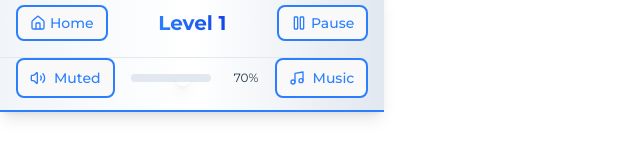
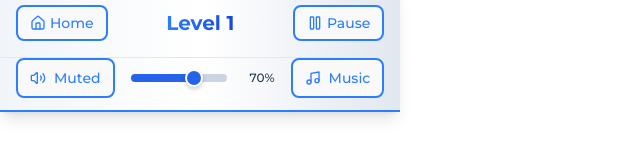
Before and after one commit to davinaleong/proj-lucide-memory, a React (Vite) app: page / in a window 1280 px wide. Both pictures are taken after a click on the button "START". Shown: the part 233-393 px from the top of the page, without its empty margins (0-640 px from the left). Built offline with nearby package versions, Linux system fonts and the light colour scheme; no server answers.

Commit message:
Done with the audio controls.

```diff
--- a/src/components/common/AudioControls.tsx
+++ b/src/components/common/AudioControls.tsx
@@ -68,35 +68,30 @@ export function AudioControls({
       </Button>
 
       {/* Volume Slider */}
-      {showVolumeSlider && !isMuted && (
-        <div className="flex items-center gap-2 min-w-[80px]">
+      {showVolumeSlider && (
+        <div className="flex items-center gap-2 min-w-[120px]">
           <input
             type="range"
             min="0"
             max="1"
             step="0.1"
-            value={masterVolume}
+            value={isMuted ? 0 : masterVolume}
             onChange={handleVolumeChange}
-            className="w-16 sm:w-20 h-2 bg-slate-200 rounded-lg appearance-none cursor-pointer
-                       [&::-webkit-slider-thumb]:appearance-none
-                       [&::-webkit-slider-thumb]:w-4
-                       [&::-webkit-slider-thumb]:h-4
-                       [&::-webkit-slider-thumb]:rounded-full
-                       [&::-webkit-slider-thumb]:bg-blue-600
-                       [&::-webkit-slider-thumb]:cursor-pointer
-                       [&::-webkit-slider-thumb]:shadow-lg
-                       [&::-webkit-slider-thumb]:transition-all
-                       [&::-webkit-slider-thumb]:hover:bg-blue-700
-                       [&::-moz-range-thumb]:w-4
-                       [&::-moz-range-thumb]:h-4
-                       [&::-moz-range-thumb]:rounded-full
-                       [&::-moz-range-thumb]:bg-blue-600
-                       [&::-moz-range-thumb]:cursor-pointer
-                       [&::-moz-range-thumb]:border-0"
+            disabled={isMuted}
+            className={`volume-slider w-20 sm:w-24 h-2 rounded-lg cursor-pointer transition-opacity ${
+              isMuted ? 'opacity-50 cursor-not-allowed' : 'opacity-100'
+            }`}
             aria-label="Master volume"
+            style={{
+              background: isMuted
+                ? `linear-gradient(to right, #94a3b8 0%, #94a3b8 100%)`
+                : `linear-gradient(to right, #2563eb 0%, #2563eb ${masterVolume * 100}%, #cbd5e1 ${masterVolume * 100}%, #cbd5e1 100%)`
+            }}
           />
-          <span className="text-xs text-slate-600 min-w-[2.5rem] text-right">
-            {Math.round(masterVolume * 100)}%
+          <span className={`text-xs font-medium min-w-[2.5rem] text-right ${
+            isMuted ? 'text-slate-400' : 'text-blue-600'
+          }`}>
+            {isMuted ? 'Muted' : `${Math.round(masterVolume * 100)}%`}
           </span>
         </div>
       )}
--- a/src/components/pages/WelcomeScreen.tsx
+++ b/src/components/pages/WelcomeScreen.tsx
@@ -1,6 +1,5 @@
 import React from 'react';
 import { Button } from '../common/Button';
-import { AudioControls } from '../common/AudioControls';
 import type { PlayerProgress } from '../../types';
 
 interface WelcomeScreenProps {
@@ -48,15 +47,6 @@ export const WelcomeScreen: React.FC<WelcomeScreenProps> = ({
           )}
         </div>
 
-        {/* Audio Controls */}
-        <div className="mb-6 p-4 bg-slate rounded-lg border-2 border-slate-200">
-          <AudioControls
-            showBackgroundMusicToggle={true}
-            showVolumeSlider={true}
-            className="justify-center"
-          />
-        </div>
-
         {/* Start Button */}
         <Button
           onClick={onStart}
--- a/src/index.css
+++ b/src/index.css
@@ -87,3 +87,53 @@ button:focus-visible {
     background-color: #f9f9f9;
   }
 }
+
+/* Custom Volume Slider Styles */
+.volume-slider {
+  -webkit-appearance: none;
+  appearance: none;
+  outline: none;
+  border-radius: 6px;
+  height: 8px;
+}
+
+.volume-slider::-webkit-slider-thumb {
+  -webkit-appearance: none;
+  appearance: none;
+  width: 18px;
+  height: 18px;
+  border-radius: 50%;
+  background: #2563eb;
+  cursor: pointer;
+  border: 2px solid #ffffff;
+  box-shadow: 0 2px 4px rgba(0, 0, 0, 0.2);
+  transition: all 0.2s ease;
+}
+
+.volume-slider::-webkit-slider-thumb:hover {
+  background: #1d4ed8;
+  transform: scale(1.1);
+  box-shadow: 0 4px 8px rgba(0, 0, 0, 0.3);
+}
+
+.volume-slider::-moz-range-thumb {
+  width: 18px;
+  height: 18px;
+  border-radius: 50%;
+  background: #2563eb;
+  cursor: pointer;
+  border: 2px solid #ffffff;
+  box-shadow: 0 2px 4px rgba(0, 0, 0, 0.2);
+  transition: all 0.2s ease;
+}
+
+.volume-slider::-moz-range-thumb:hover {
+  background: #1d4ed8;
+  transform: scale(1.1);
+  box-shadow: 0 4px 8px rgba(0, 0, 0, 0.3);
+}
+
+.volume-slider::-moz-range-track {
+  background: transparent;
+  border: none;
+}
```
